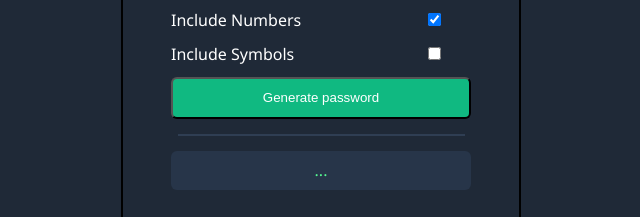
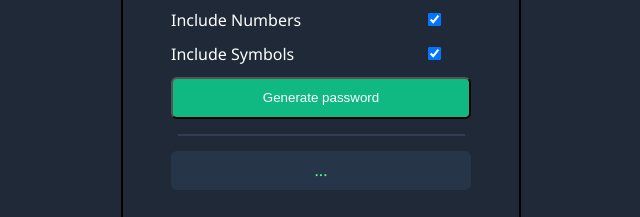
Before and after one commit to seantcoleman/Password-Generator, a plain HTML site: page index.html in a window 1280 px wide. Shown: the part 413-630 px from the top of the page, 319-959 px from the left. Drawn offline with Linux system fonts and the light colour scheme.

Commit message:
activate symbols checkbox

```diff
--- a/index.html
+++ b/index.html
@@ -23,7 +23,7 @@
             <input type="checkbox" id="numbers" name="numbers" checked>
 
             <label for="symbols">Include Symbols</label>
-            <input type="checkbox" id="symbols" name="symbols">
+            <input type="checkbox" id="symbols" name="symbols" checked>
 
             <button type="submit" id="generate">Generate password</button>
         </form>
```
